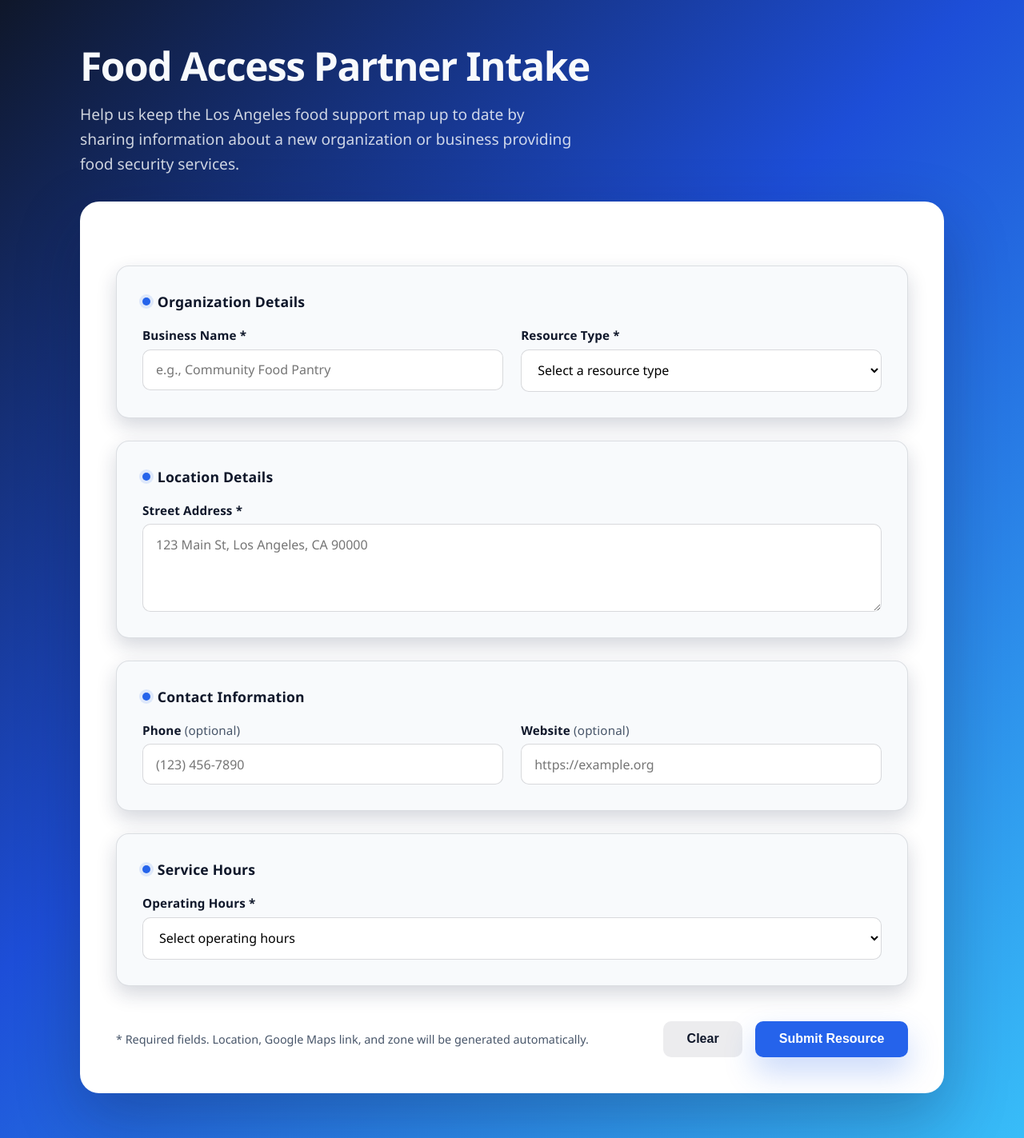
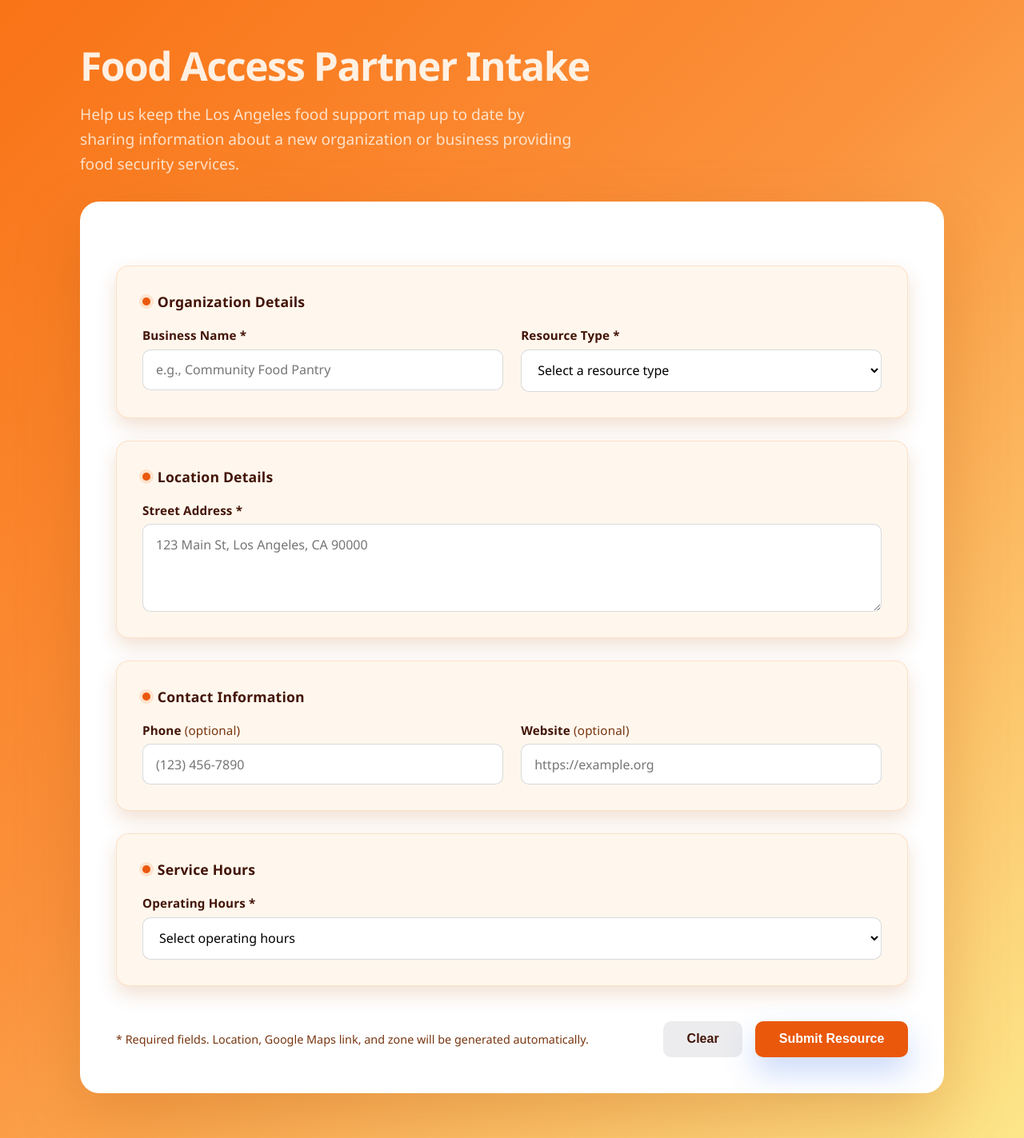
Before and after one commit to leonnorfleet/nsbe-hackathon-2025, a Flask app: page / in a window 1280 px wide. Shown: the whole page at 80% size. Run offline with Flask 3, Linux system fonts and the light colour scheme.

Commit message:
askdjakdo

```diff
--- a/backend/templates/new_business_form.html
+++ b/backend/templates/new_business_form.html
@@ -8,22 +8,22 @@
       :root {
         color-scheme: light;
         font-family: "Segoe UI", -apple-system, BlinkMacSystemFont, "Trebuchet MS", sans-serif;
-        --page-bg: #0f172a;
-        --page-bg-secondary: #1d4ed8;
+        --page-bg: #f97316;
+        --page-bg-secondary: #fb923c;
         --card-bg: #ffffff;
-        --surface: #f8fafc;
-        --outline: rgba(15, 23, 42, 0.12);
-        --brand: #2563eb;
-        --brand-soft: rgba(37, 99, 235, 0.12);
-        --brand-strong: #1d4ed8;
-        --text-primary: #0f172a;
-        --text-secondary: #475569;
-        --danger: #dc2626;
-        --danger-soft: rgba(220, 38, 38, 0.1);
+        --surface: #fff7ed;
+        --outline: rgba(249, 115, 22, 0.18);
+        --brand: #ea580c;
+        --brand-soft: rgba(249, 115, 22, 0.15);
+        --brand-strong: #c2410c;
+        --text-primary: #431407;
+        --text-secondary: #78350f;
+        --danger: #c2410c;
+        --danger-soft: rgba(239, 68, 68, 0.12);
         --warning: #b45309;
         --success: #15803d;
-        --shadow-strong: 0 30px 80px rgba(15, 23, 42, 0.28);
-        --shadow-soft: 0 10px 25px rgba(24, 35, 64, 0.18);
+        --shadow-strong: 0 30px 80px rgba(180, 83, 9, 0.28);
+        --shadow-soft: 0 10px 25px rgba(180, 83, 9, 0.18);
         --radius-lg: 24px;
         --radius-md: 16px;
         --radius-sm: 10px;
@@ -40,7 +40,7 @@
         justify-content: center;
         align-items: flex-start;
         padding: clamp(2rem, 5vw, 3.5rem) clamp(1rem, 4vw, 2.5rem);
-        background: linear-gradient(135deg, var(--page-bg) 0%, var(--page-bg-secondary) 45%, #38bdf8 100%);
+        background: linear-gradient(135deg, var(--page-bg) 0%, var(--page-bg-secondary) 45%, #fde68a 100%);
       }
 
       .shell {
@@ -48,7 +48,7 @@
       }
 
       header.hero {
-        color: #f8fafc;
+        color: rgba(255, 247, 237, 0.95);
         padding-bottom: clamp(1.5rem, 4vw, 2rem);
         display: grid;
         gap: 1.25rem;
@@ -62,7 +62,7 @@
         font-weight: 600;
         padding: 0.45rem 0.9rem;
         border-radius: 999px;
-        background: rgba(15, 23, 42, 0.35);
+        background: rgba(67, 20, 7, 0.35);
         backdrop-filter: blur(12px);
         width: fit-content;
       }
@@ -72,8 +72,8 @@
         width: 10px;
         height: 10px;
         border-radius: 50%;
-        background: #38f1a5;
-        box-shadow: 0 0 0 3px rgba(56, 241, 165, 0.35);
+        background: #facc15;
+        box-shadow: 0 0 0 3px rgba(250, 204, 21, 0.35);
       }
 
       .hero h1 {
@@ -89,7 +89,7 @@
         max-width: 620px;
         font-size: clamp(1.05rem, 2.2vw, 1.2rem);
         line-height: 1.6;
-        color: rgba(248, 250, 252, 0.82);
+        color: rgba(255, 247, 237, 0.82);
       }
 
       .card {
--- a/frontend/src/components/MyMap.jsx
+++ b/frontend/src/components/MyMap.jsx
@@ -5,7 +5,7 @@ import { APIProvider, InfoWindow, Map, Marker, Pin } from '@vis.gl/react-google-
 import resourceData from '../../../backend/la_food_resources.json'
 import CustomMarker from './CustomMarker'
 
-function MyMap() {
+function MyMap({resourceData}) {
     const [openMarkerId, setOpenMarkerId] = useState(null);
     const handleMapClick = () => setOpenMarkerId(null); // close all bubbles
 
@@ -21,7 +21,7 @@ function MyMap() {
             <Map
               mapId={'a3bf7de3b28f02d353f73623'}
               style={{ width: '100vw', height: '100vh' }}
-              defaultCenter={{ lat: 33.969193238451794, lng: -118.41889905728547 }}
+              defaultCenter={{ lat: 34.0557, lng: -118.2488 }}
               defaultZoom={13}
               gestureHandling='greedy'
               disableDefaultUI
```
Also changed, not shown: frontend/src/App.css (+0 -16 lines), frontend/src/pages/HomePage.jsx (+30 -2 lines), frontend/src/pages/IndividualsPage.jsx (+6 -103 lines), frontend/public/images/LA_Food_Skyline.jpg (added).
